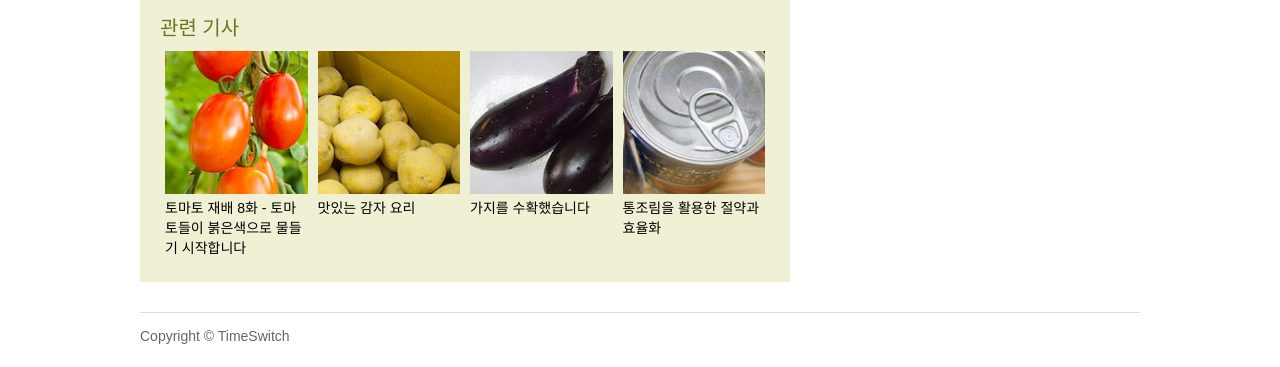
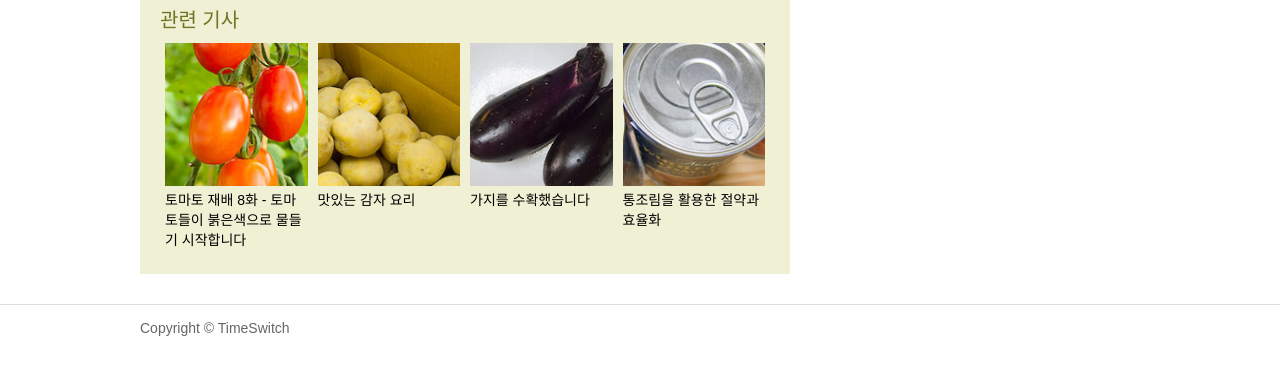
Before and after one commit to fe-backpackers/css-masters-1, a website: page src/index.html in a window 1280 px wide. Shown: the part 1188-1555 px from the top of the page. Drawn offline with Linux system fonts and the light colour scheme.

Commit message:
feat: 3-6. 내비게이션 바와 푸터가 화면의 너비를 꽉 채우도록 디자인

```diff
--- a/src/css/style.css
+++ b/src/css/style.css
@@ -1,5 +1,14 @@
 @charset "UTF-8";
 
 body {
+  margin: 0;
   font-family: "맑은 고딕", "Apple SD Gothic Neo", sans-serif;
 }
+
+.box1,
+.box2-inner,
+.boxA,
+.box5-inner {
+  padding-left: 10px;
+  padding-right: 10px;
+}
--- a/src/index.html
+++ b/src/index.html
@@ -475,9 +475,9 @@
 
       @media (min-width: 1040px) {
         .box1,
-        .box2,
+        .box2-inner,
         .boxA,
-        .box5 {
+        .box5-inner {
           width: 1000px;
           margin-left: auto;
           margin-right: auto;
@@ -492,6 +492,7 @@
       </div>
     </div>
     <div class="box2">
+      <div class="box2-inner">
         <nav class="menu">
           <ul>
             <li><a href="#">메인</a></li>
@@ -502,6 +503,7 @@
             <li><a href="#">문의</a></li>
           </ul>
         </nav>
+      </div>
     </div>
     <div class="boxA">
       <div class="box3">
@@ -708,9 +710,11 @@
       </div>
     </div>
     <div class="box5">
+      <div class="box5-inner">
         <div class="copyright">
           <p>Copyright &copy; TimeSwitch</p>
         </div>
       </div>
+    </div>
   </body>
 </html>
```
Lines whose indentation alone changed are shown as unchanged.
